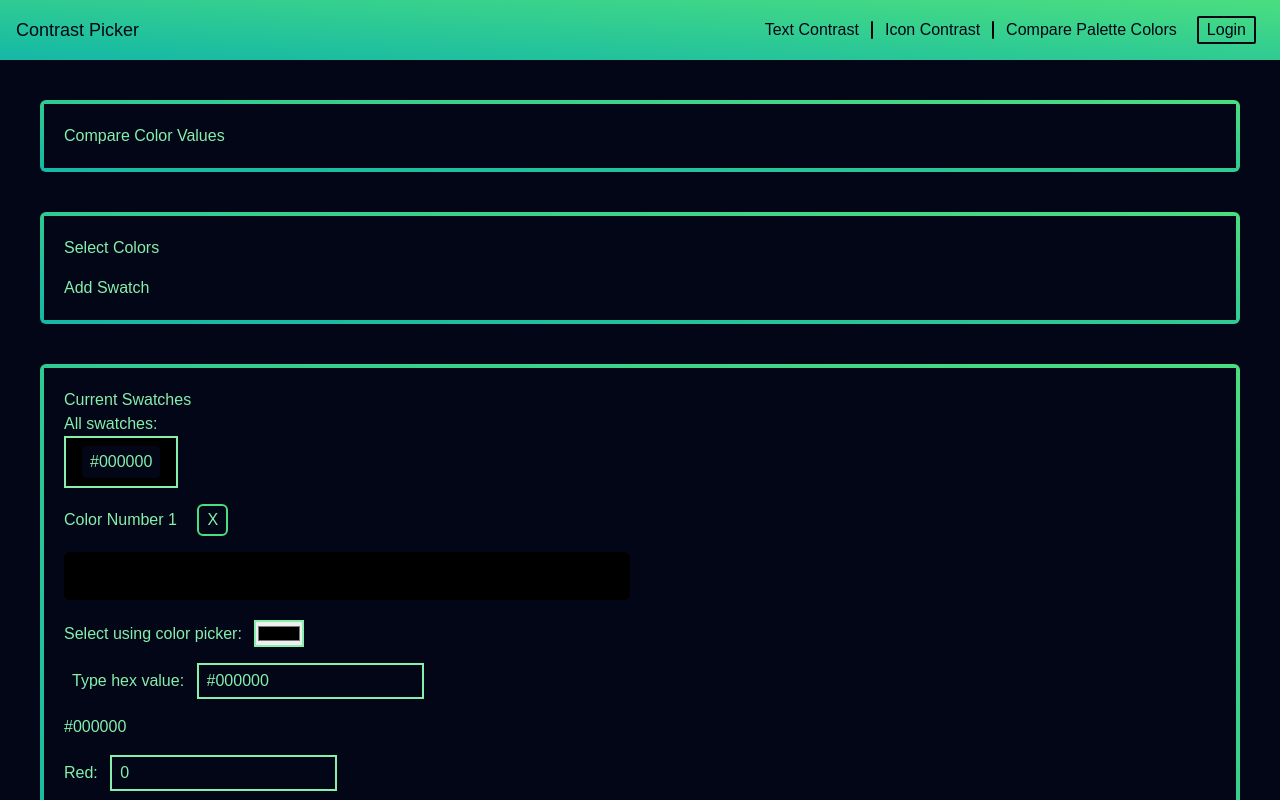
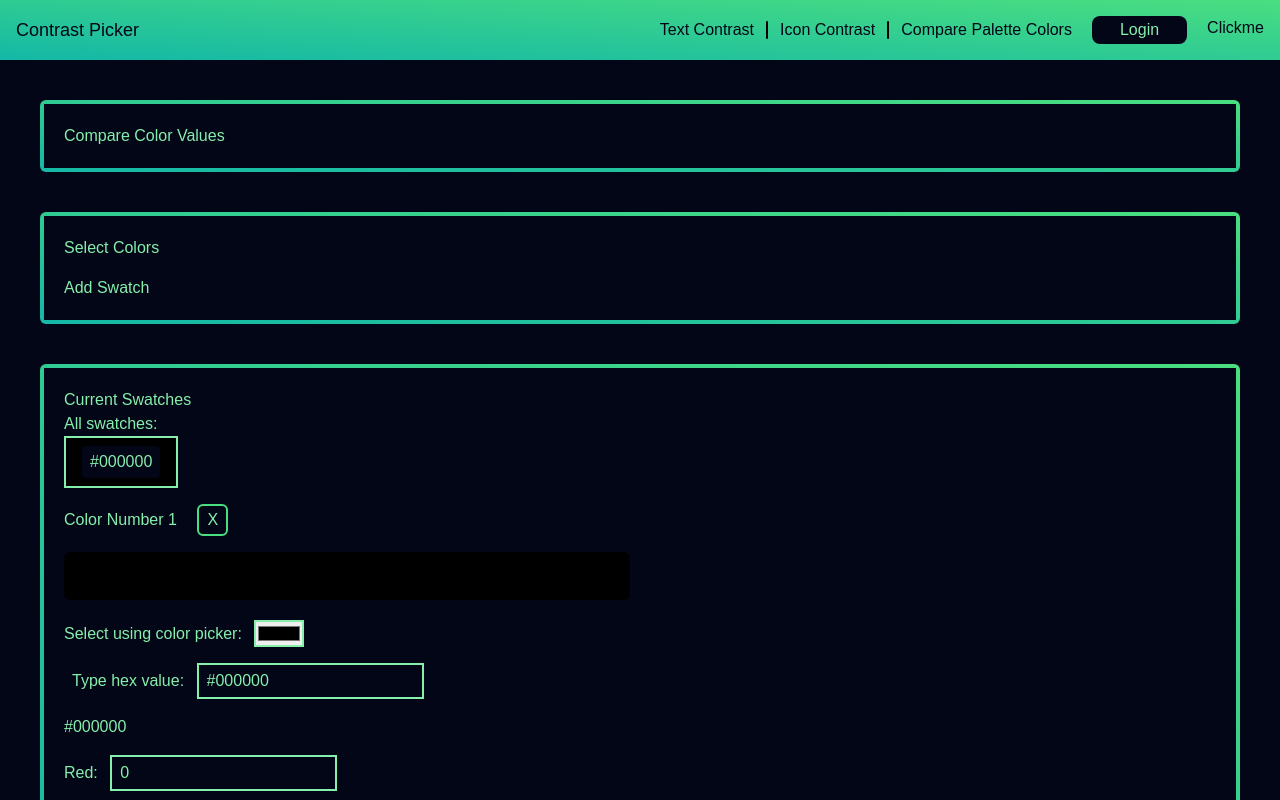
Before and after one commit to Hillary764/color-picker, a React (Vite) app: page /palette-compare in a window 1280 px wide. Shown: the top 800 px of the page. Built offline with nearby package versions, Linux system fonts and the light colour scheme; no server answers.

Commit message:
start adding sidebar component

```diff
--- a/src/components/Header/Header.tsx
+++ b/src/components/Header/Header.tsx
@@ -3,6 +3,7 @@ import { Link } from "react-router";
 import { UserContext } from "../../utilities/AuthProvider";
 import { signInWithPopup } from "firebase/auth";
 import { auth, provider } from "../../utilities/firebaseInit";
+import HeaderSidebar from "./HeaderSidebar/HeaderSidebar";
 
 export default function Header() {
   const user = useContext(UserContext);
@@ -47,11 +48,14 @@ export default function Header() {
             onClick={() => {
               signInWithPopup(auth, provider);
             }}
-            className={`relative mx-2 block border-2 px-2 rounded-sm border-slate-950 self-center`}
+            className={`relative mx-2 block px-7 py-0.5 rounded-lg bg-slate-950 text-green-300 self-center`}
           >
             Login
           </button>
         )}
+        <div className="relative">
+          <HeaderSidebar />
+        </div>
       </div>
     </header>
   );
--- /dev/null
+++ b/src/components/Header/HeaderSidebar/HeaderSidebar.tsx
@@ -0,0 +1,12 @@
+import { NavLink } from "react-router";
+import Sidebar from "../../Sidebar/Sidebar";
+
+export default function HeaderSidebar() {
+  return (
+    <Sidebar>
+      <nav>
+        <NavLink to={"/"}>Home</NavLink>
+      </nav>
+    </Sidebar>
+  );
+}
--- a/src/components/SaveMenu/SaveMenu.tsx
+++ b/src/components/SaveMenu/SaveMenu.tsx
@@ -0,0 +1,8 @@
+interface Props {
+  IconColor?: string;
+  paletteColors: string[];
+}
+
+export default function SaveMenu() {
+  return <></>;
+}
--- /dev/null
+++ b/src/components/Sidebar/Sidebar.tsx
@@ -0,0 +1,34 @@
+import { PropsWithChildren, useState } from "react";
+
+export default function Sidebar({ children }: PropsWithChildren) {
+  const [isShowing, setIsShowing] = useState(false);
+  const [animationIndex, setAnimationIndex] = useState(0);
+
+
+  return (
+    <>
+      <button
+        onClick={() => {
+          setIsShowing(true);
+          setAnimationIndex(0);
+        }}
+      >
+        Clickme
+      </button>
+      {isShowing && (
+        <div className={`fixed top-0 right-0 h-screen w-screen `}>
+          <div>
+            <button
+              onClick={() => {
+                setIsShowing(false);
+              }}
+            >
+              Close
+            </button>
+          </div>
+          {children}
+        </div>
+      )}
+    </>
+  );
+}
```
Also changed, not shown: 1 other file (tests, documents, lock files or other folders).
